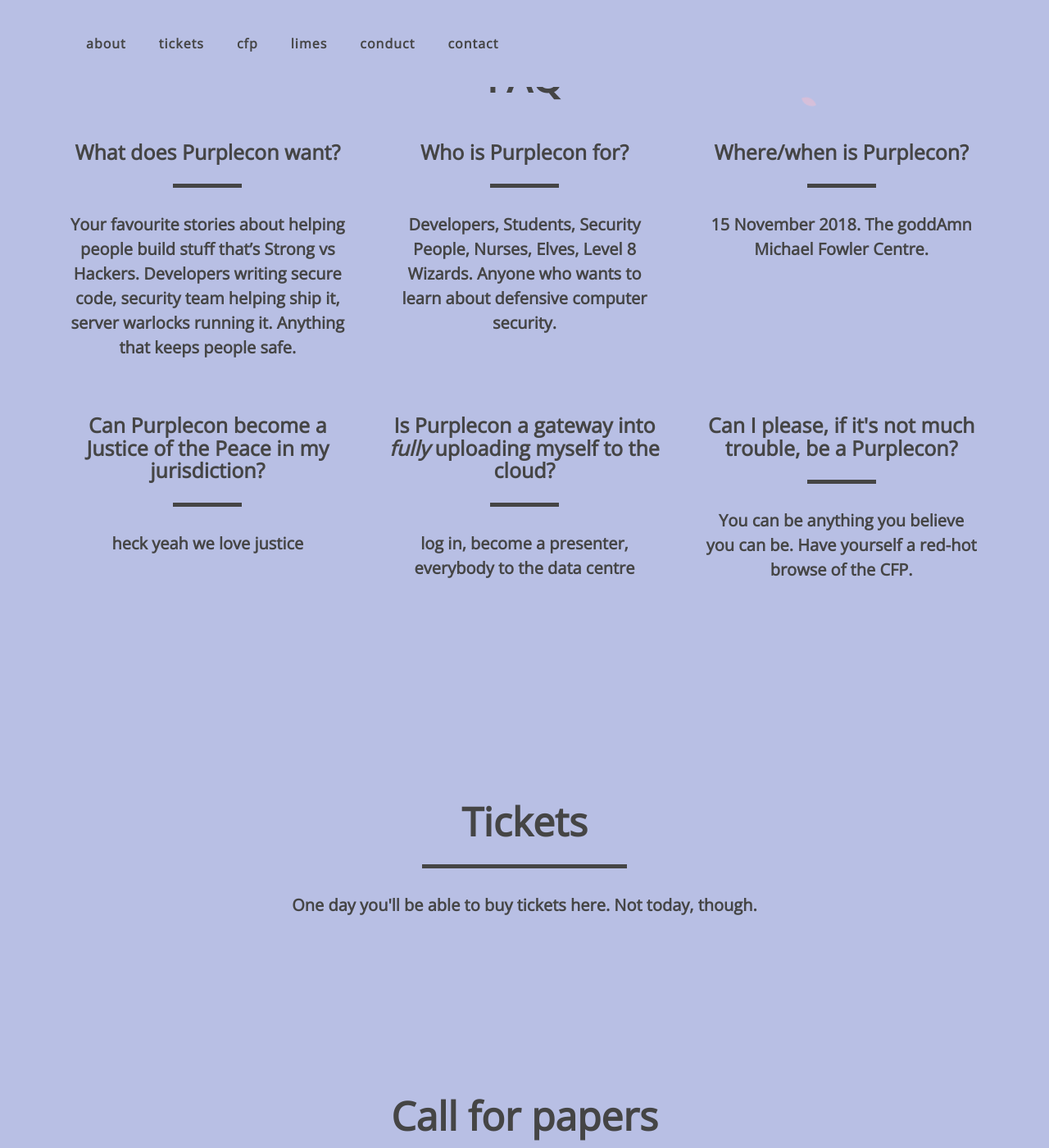
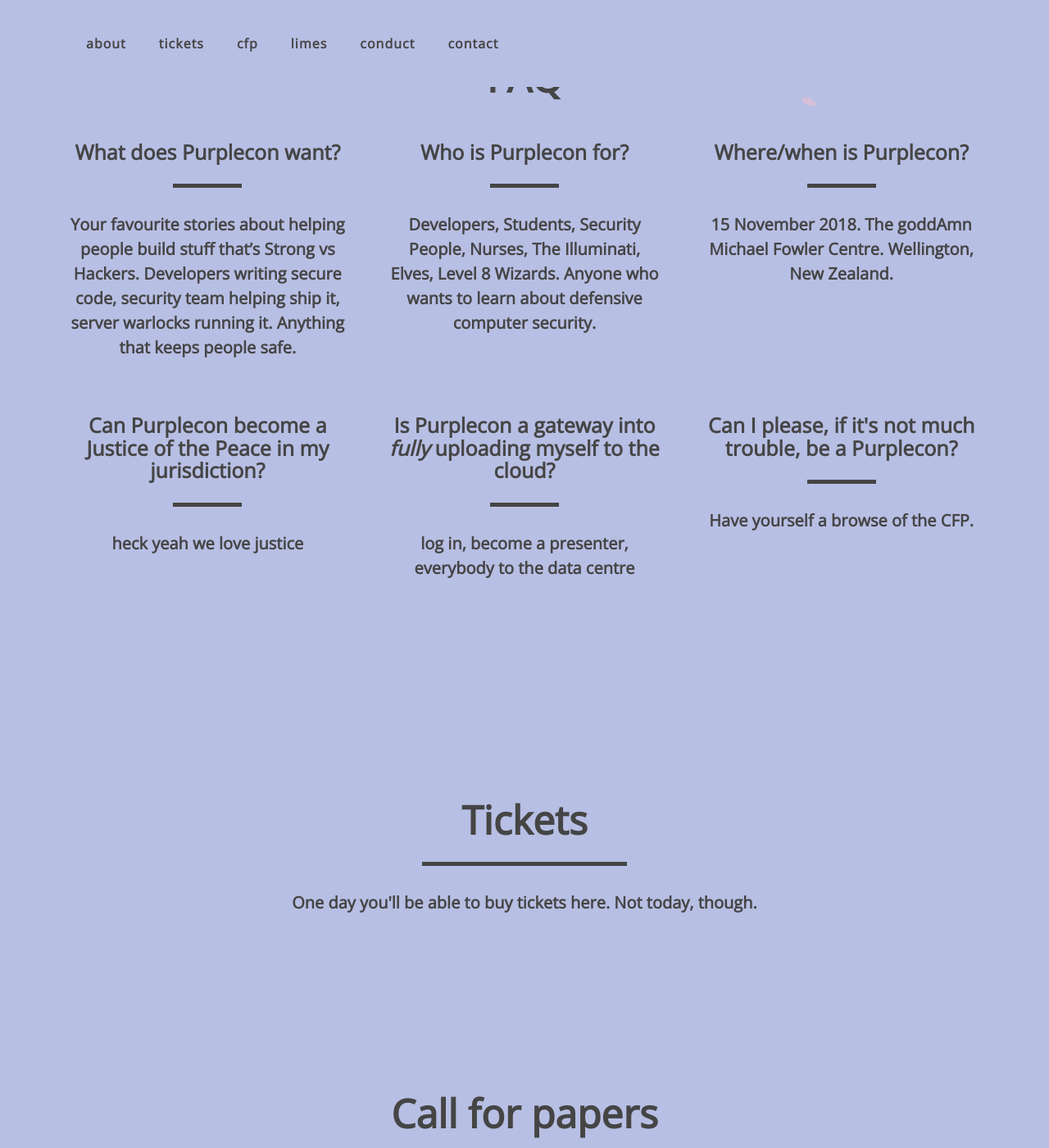
Before and after one commit to purplecon/2018.purplecon.nz, a Jekyll site: the page built from README.md, in a window 1280 px wide and 1400 px high, scrolled down 720 px. Shown: the whole window at 82% size. Built offline with Jekyll 4.4.1, drawn with Linux system fonts in a browser that asks for light colours; our own code applies the rules of GitHub Pages for plain Markdown files; some of the changed text lies outside the part shown.

```diff
--- a/_config.yml
+++ b/_config.yml
@@ -32,13 +32,12 @@ logo_url: "https://example.com/logo"
 
 con_heading: "Purplecon"
 con_description_short: "Purplecon is a cool and trendy event for defenders and developers to share actionable security wisdom in a safe and inclusive environment. Purplecon 2018 is $100% real and you are invited."
-
 what_does_purplecon_want: "Your favourite stories about helping people build stuff that’s Strong vs Hackers. Developers writing secure code, security team helping ship it, server warlocks running it. Anything that keeps people safe."
 why_is_purplecon: "We just thought it would be Good."
 can_purplecon_be_a_jp: "heck yeah we love justice"
-where_when: "15 November 2018. The goddAmn Michael Fowler Centre."
-can_i_be_a_purplecon: "You can be anything you believe you can be. Have yourself a red-hot browse of the CFP."
+where_when: "15 November 2018. The goddAmn Michael Fowler Centre. Wellington, New Zealand."
+can_i_be_a_purplecon: "Have yourself a browse of the CFP."
 is_purplecon_gateway_cloud: "log in, become a presenter, everybody to the data centre"
 tickets_description: "One day you'll be able to buy tickets here. Not today, though."
-who_is_it_for: "Developers, Students, Security People, Nurses, Elves, Level 8 Wizards. Anyone who wants to learn about defensive computer security."
-cfp_description: "Want to talk at Purplecon? Come on down to CFP form town (link goes here). Do <em>not</em> actually send us papers. We don't know what to do with them."
+who_is_it_for: "Developers, Students, Security People, Nurses, The Illuminati, Elves, Level 8 Wizards. Anyone who wants to learn about defensive computer security."
+cfp_description: "Want to talk at Purplecon? Come on down to <a href=\"#\">CFP form</a> town. Do <em>not</em> actually send us papers. We don't know what to do with them."
```
